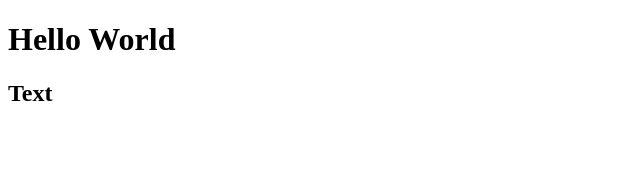
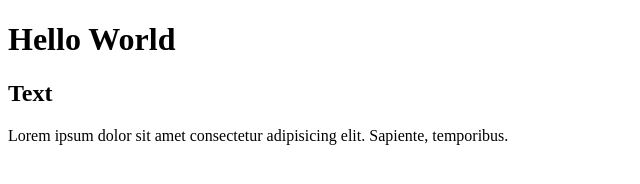
Before and after one commit to Trung-shit/site, a plain HTML site: page index.html in a window 1280 px wide. Shown: the whole page, without its empty margins (0-640 px from the left). Drawn offline with Linux system fonts and the light colour scheme.

Commit message:
add text

```diff
--- a/index.html
+++ b/index.html
@@ -8,5 +8,6 @@
 <body>
     <h1>Hello World</h1>
     <h2>Text</h2>
+    <p>Lorem ipsum dolor sit amet consectetur adipisicing elit. Sapiente, temporibus.</p>
 </body>
 </html>
```
